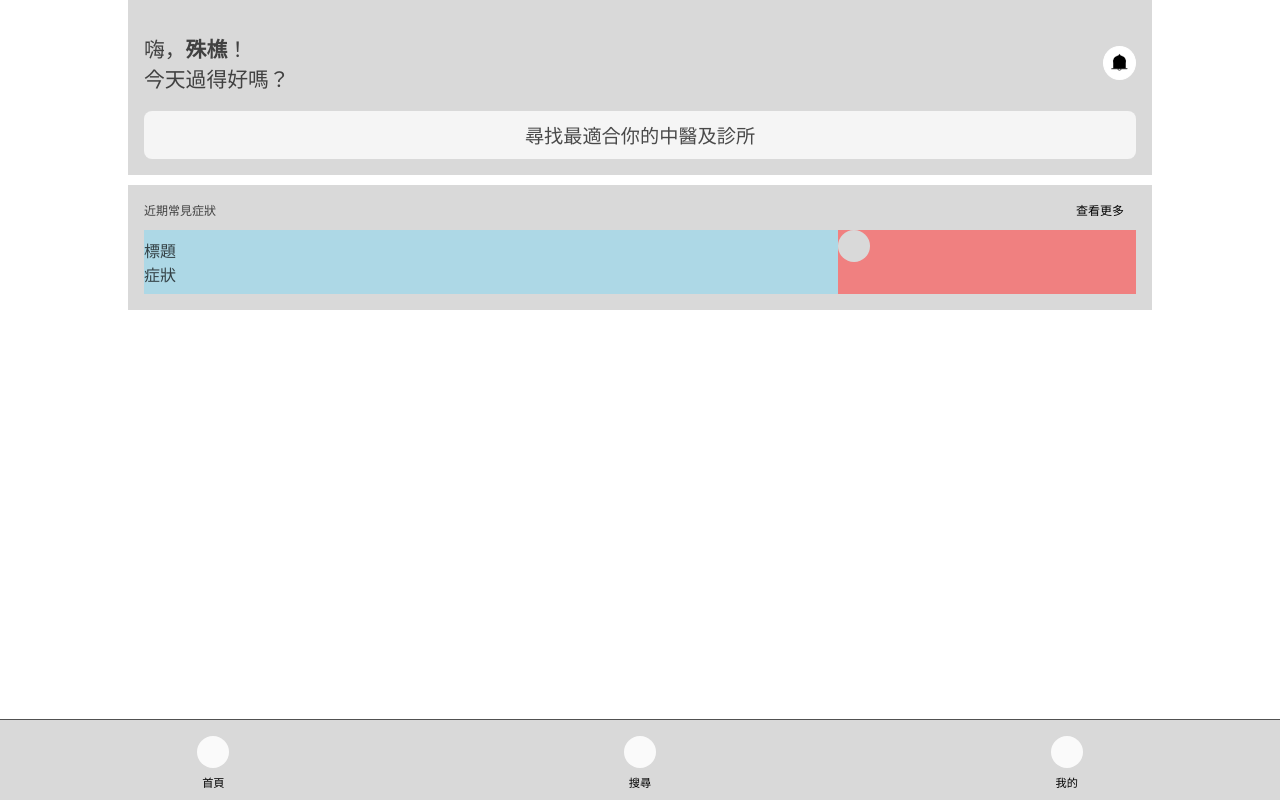
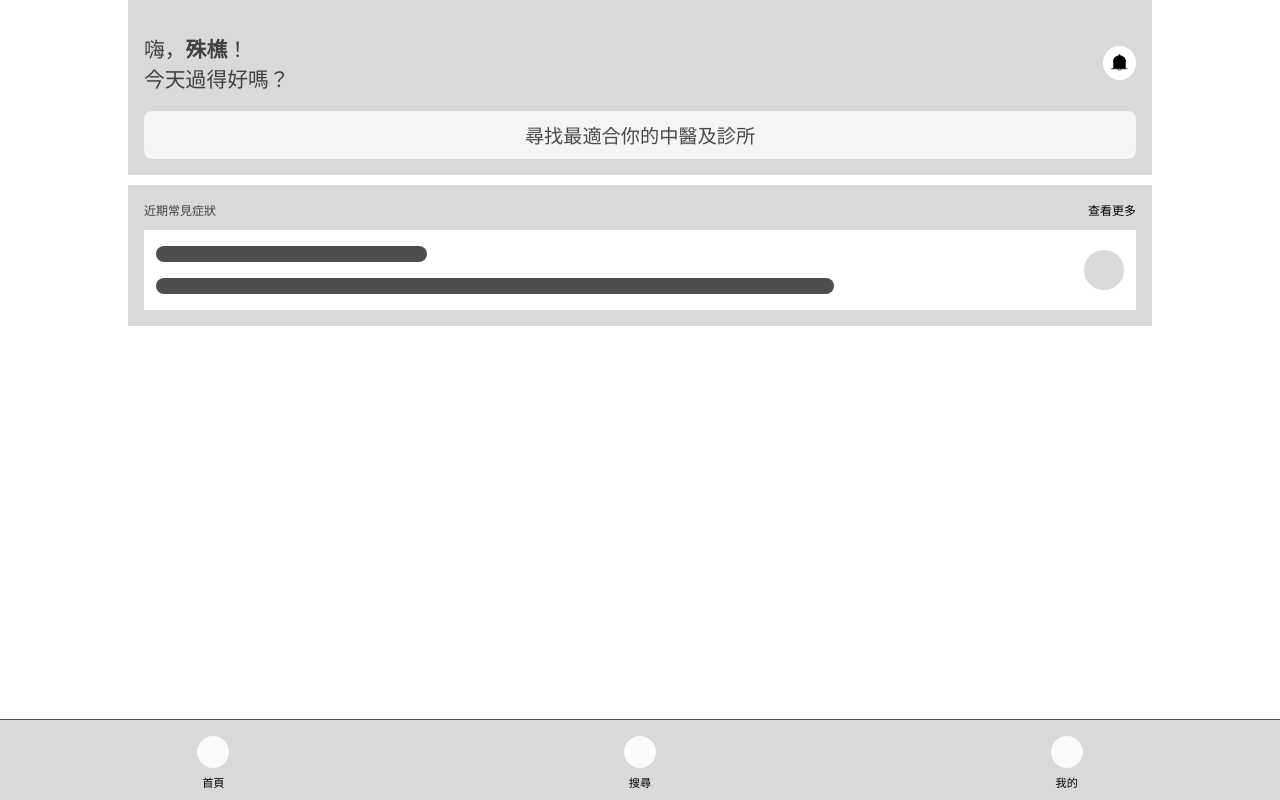
Before and after one commit to CMUH-CMAX/cmax_frontend_legacy, a SvelteKit app: page / in a window 1280 px wide. Built offline with nearby package versions, Linux system fonts and the light colour scheme.

Commit message:
[update] stillborn in the womb 胎死腹中

```diff
--- a/src/routes/+page.svelte
+++ b/src/routes/+page.svelte
@@ -48,8 +48,8 @@
 	<div class="recent-data">
 		<div class="symptoms">
 			<div class="symptoms-text">
-				<p>標題</p>
-				<p>症狀</p>
+				<p class="info-loading" style="--width:40%;"></p>
+				<p class="info-loading" style="--width:70$;"></p>
 			</div>
 			<div class="symptoms-preview">
 				<div class="symptoms-icon"></div>
@@ -153,7 +153,8 @@
 	}
 	.symptoms-text {
 		width: 70%;
-		background: lightblue;
+		padding: 0 1em;
+		/* background: lightblue; */
 		/* display: inline-block; */
 		vertical-align: middle;
 		object-fit: contain;
@@ -167,21 +168,22 @@
 		/* background: lightgreen; */
 		width:30%;
 		display: inline-block;
-		/* verical center */
-		vertical-align: middle;
-		/* horizental right */
-		background: lightcoral;
+		display: flex;
+		justify-content: right;
+		align-items: center;
+		/* background: lightcoral; */
 	}
 	.symptoms-icon {
-		--size: 2rem;
+		--size: 2.5rem;
 		width: var(--size);
 		height: var(--size);
 		border-radius: 50%;
 		background: #d9d9d9;
+		transform: translateX(-1em);
 
 		object-fit: contain;
 	}
-	/* .info-loading::before{
+	.info-loading::before{
 		--height: 1rem;
 		content: "";
 		display: flex;
@@ -189,8 +191,9 @@
 		width: var(--width);
 		height: var(--height);
 		border-radius: calc(var(--height) / 2);
-		background: #d9d9d9;
+		background: #4d4d4d;
 	}
+	/*
 	.symptoms-text{
 		display: flex;
 		flex-direction: column;
@@ -208,7 +211,8 @@
 		border-radius: 50%;
 	} */
 	.corner {
-		width: 6em;
+		/* width: 6em; */
+		height:100;
 		padding-bottom: 1em;
 	}
 	.corner a {
```
